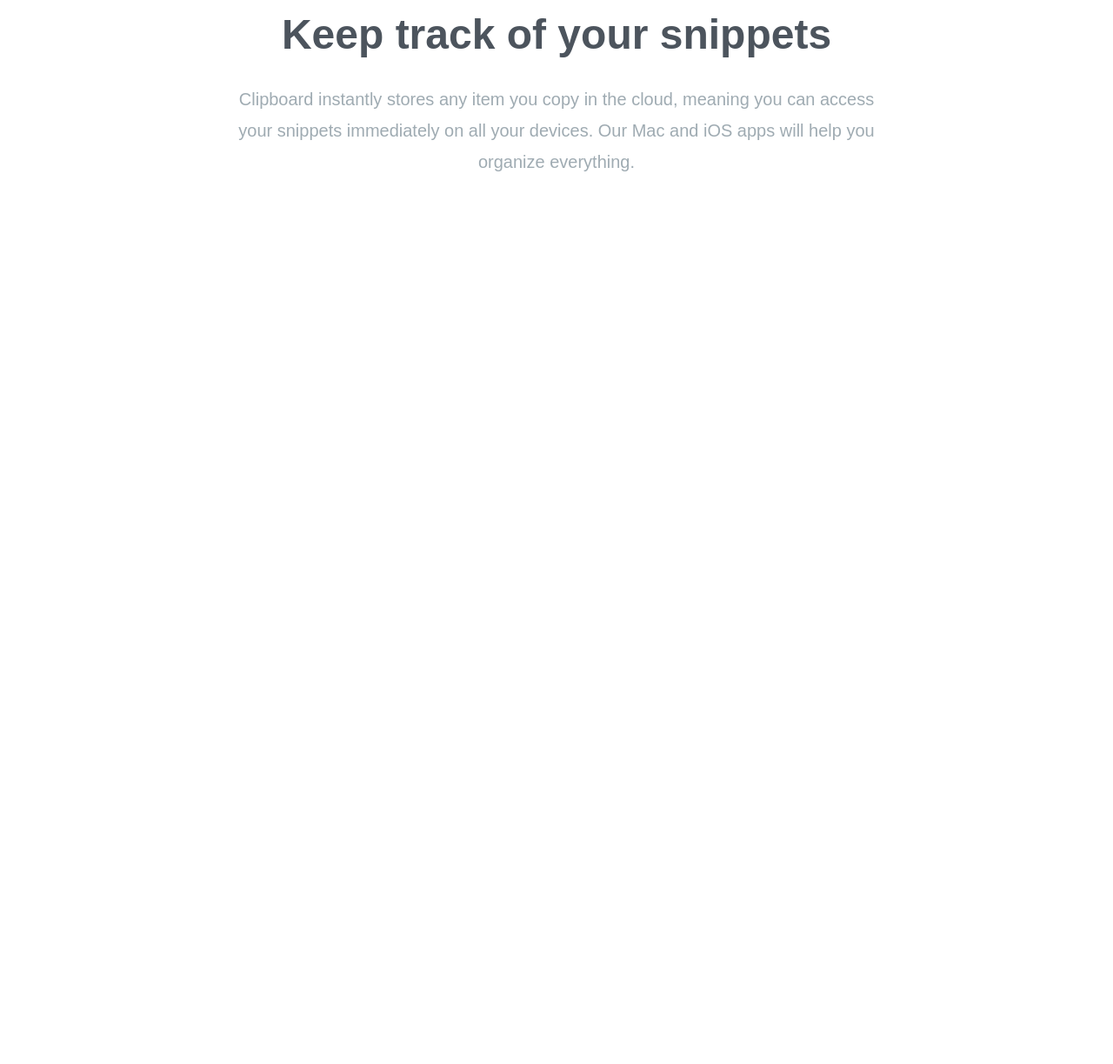
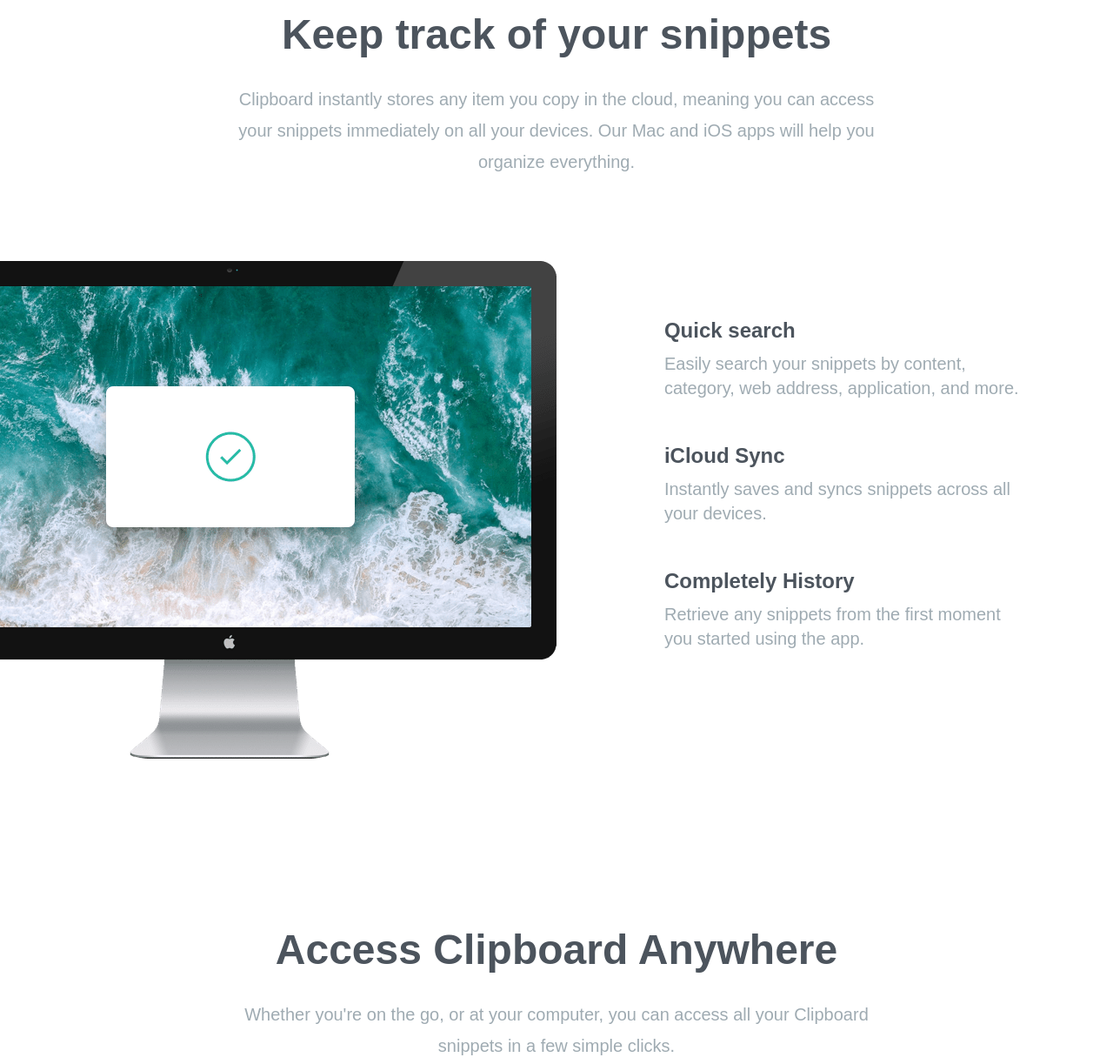
Before and after one commit to Belchenkov/clipboard_tailwind, a website: page index.html in a window 1280 px wide. Shown: the part 713-1936 px from the top of the page at 87% size. Before the commit the page ends 1013 px from the top, so only its background shows below. Drawn offline with Linux system fonts and the light colour scheme; a web font is replaced by a local one.

Commit message:
Features section & items

```diff
--- a/index.html
+++ b/index.html
@@ -61,5 +61,49 @@
       </div>
     </section>
 
+    <section id="features">
+      <div class="section-container my-20">
+        <div class="relative flex flex-col md:flex-row md:space-x-32">
+          <div class="md:w-1/2">
+            <img
+                  src="./images/image-computer.png"
+                  alt="Image Computer"
+                  class="md:absolute top-0 right-[50%]"
+            >
+          </div>
+          <div class="flex flex-col mt-16 mb-24 space-y-12 text-xl md:mb-60 md:text-left md:pl-16 md:w-1/2">
+            <div>
+              <h5 class="mb-2 text-2xl font-bold text-darkGrayishBlue">Quick search</h5>
+              <p class="max-w-md text-grayishBlue">
+                Easily search your snippets by content, category, web address, application, and more.
+              </p>
+            </div>
+            <div>
+              <h5 class="mb-2 text-2xl font-bold text-darkGrayishBlue">iCloud Sync</h5>
+              <p class="max-w-md text-grayishBlue">
+                Instantly saves and syncs snippets across all your devices.
+              </p>
+            </div>
+            <div>
+              <h5 class="mb-2 text-2xl font-bold text-darkGrayishBlue">Completely History</h5>
+              <p class="max-w-md text-grayishBlue">
+                Retrieve any snippets from the first moment you started using the app.
+              </p>
+            </div>
+          </div>
+        </div>
+      </div>
+    </section>
+
+    <section id="access">
+      <div class="section-container my-20">
+        <h3>Access Clipboard Anywhere</h3>
+        <p class="max-w-3xl mx-auto mb-24 text-xl leading-9 text-center text-grayishBlue">
+          Whether you're on the go, or at your computer, you can access all your Clipboard snippets in a few simple clicks.
+        </p>
+        <img src="./images/image-devices.png" alt="Image Devices" class="mx-auto">
+      </div>
+    </section>
+
   </body>
 </html>
```
Also changed, not shown: css/style.css.
